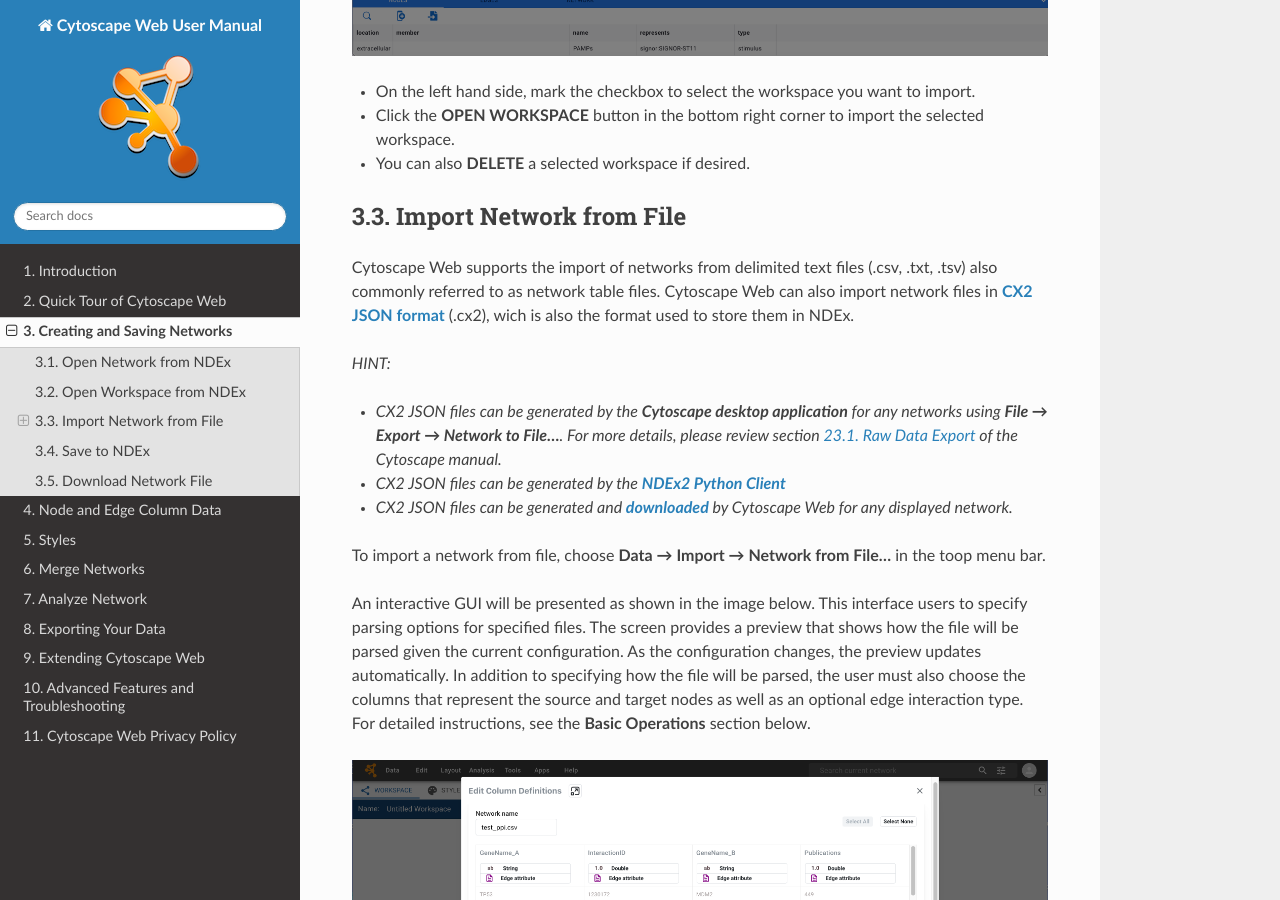
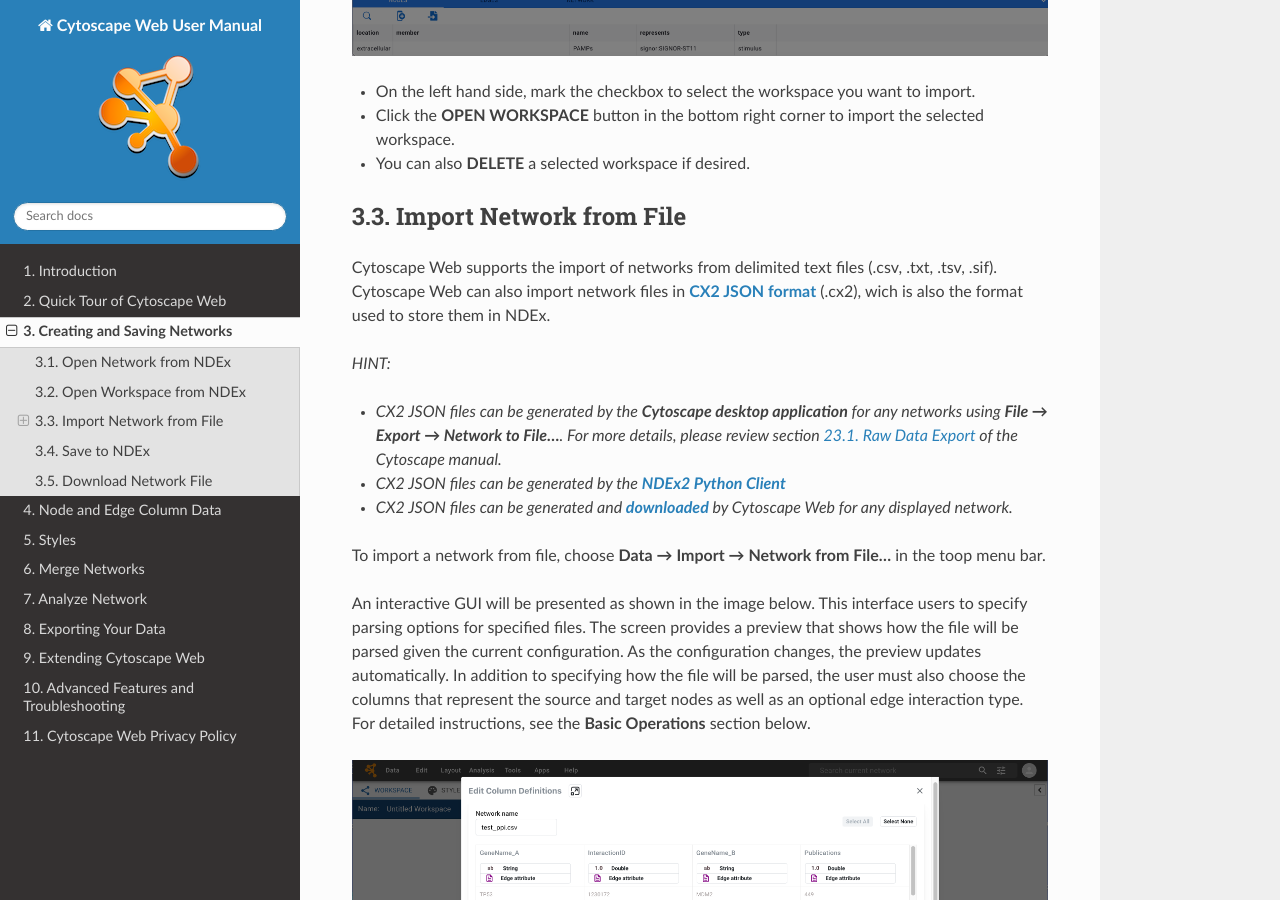
Before and after one commit to cytoscape/web-cytoscape-manual, a Sphinx documentation site: the page built from docs/Creating_Networks.md, in a window 1280 px wide and 900 px high, scrolled down 1791 px. Built offline with Sphinx 7.4.7 and the Read the Docs theme 3.1.0, drawn with Linux system fonts in a browser that asks for light colours.

Commit message:
Update Creating_Networks.md
added .sif file import

```diff
--- a/docs/Creating_Networks.md
+++ b/docs/Creating_Networks.md
@@ -58,8 +58,7 @@
 <a id="import_networks_from_file"> </a>
 ## Import Network from File
 
-Cytoscape Web supports the import of networks from delimited text files (.csv, .txt, .tsv) also commonly referred to as network table files.
-Cytoscape Web can also import network files in **[CX2 JSON format](https://cytoscape.org/cx/cx2/specification/cytoscape-exchange-format-specification-(version-2)/)** (.cx2), wich is also the format used to store them in NDEx.
+Cytoscape Web supports the import of networks from delimited text files (.csv, .txt, .tsv, .sif). Cytoscape Web can also import network files in **[CX2 JSON format](https://cytoscape.org/cx/cx2/specification/cytoscape-exchange-format-specification-(version-2)/)** (.cx2), wich is also the format used to store them in NDEx.
 
 *HINT:*
 -   *CX2 JSON files can be generated by the **Cytoscape desktop application** for any networks using **File → Export → Network to File...**. For more details, please review section [23.1. Raw Data Export](https://manual.cytoscape.org/en/stable/Export_Your_Data.html#network) of the Cytoscape manual.*
```
